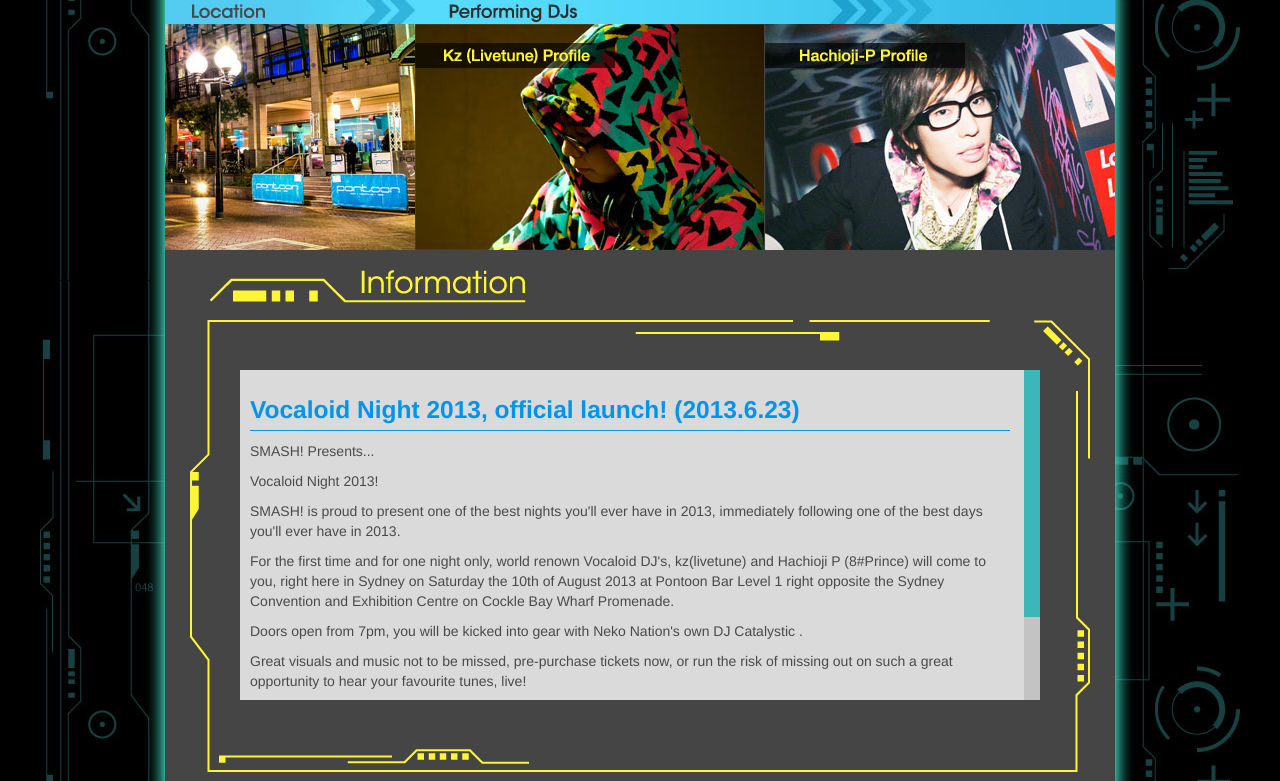
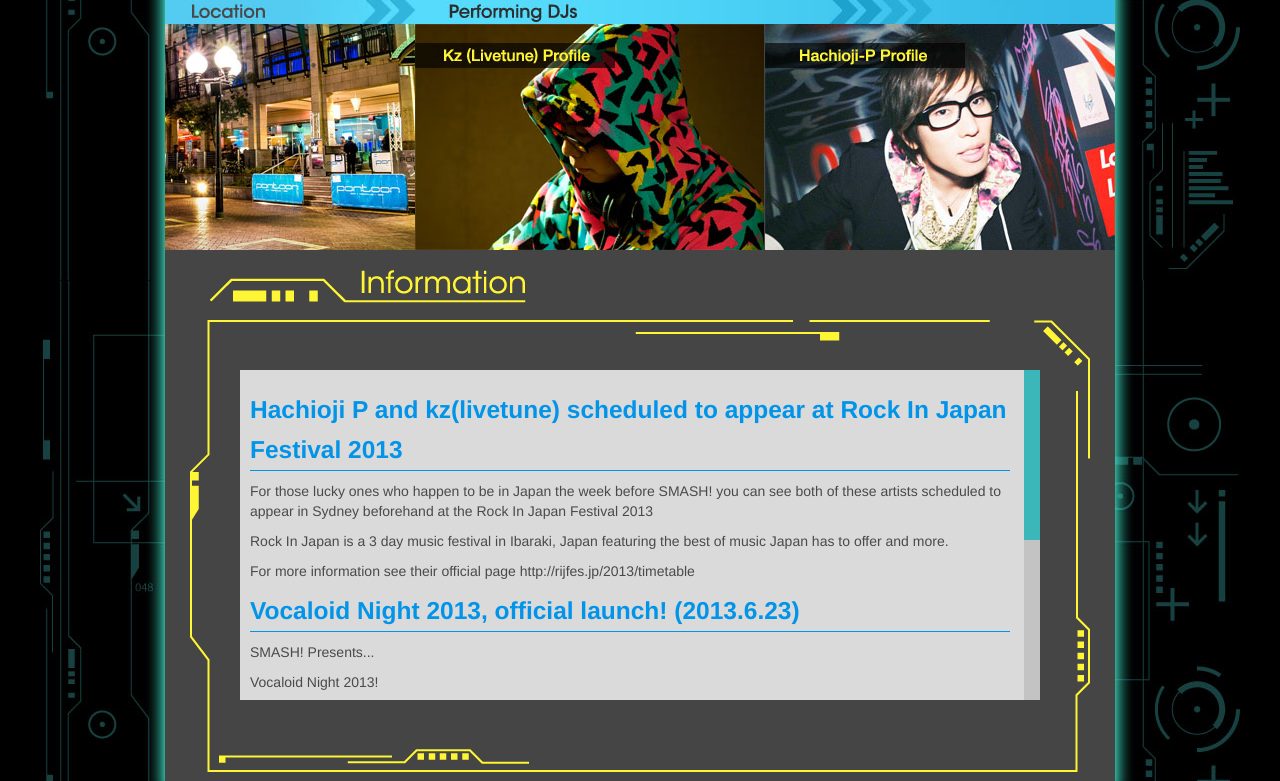
Before and after one commit to adun50/vocaloid-night-2013, a plain HTML site: page index.html in a window 1280 px wide. Shown: the part 404-1185 px from the top of the page. Drawn offline with Linux system fonts and the light colour scheme.

Commit message:
Update index.html

```diff
--- a/index.html
+++ b/index.html
@@ -67,6 +67,10 @@
                 </div>
                 <div id="home-content">
                     <div id="home-content-inner" class="text-content scrollpane">
+                        <h3>Hachioji P and kz(livetune) scheduled to appear at Rock In Japan Festival 2013</h3>
+                        <p>For those lucky ones who happen to be in Japan the week before SMASH! you can see both of these artists scheduled to appear in Sydney beforehand at the Rock In Japan Festival 2013</p>
+                        <p>Rock In Japan is a 3 day music festival in Ibaraki, Japan featuring the best of music Japan has to offer and more.</p>
+                        <p>For more information see their official page http://rijfes.jp/2013/timetable</p>
                         <h3>Vocaloid Night 2013, official launch! (2013.6.23)</h3>
                         <p>SMASH! Presents...</p>
                         <p>Vocaloid Night 2013!</p>
```
